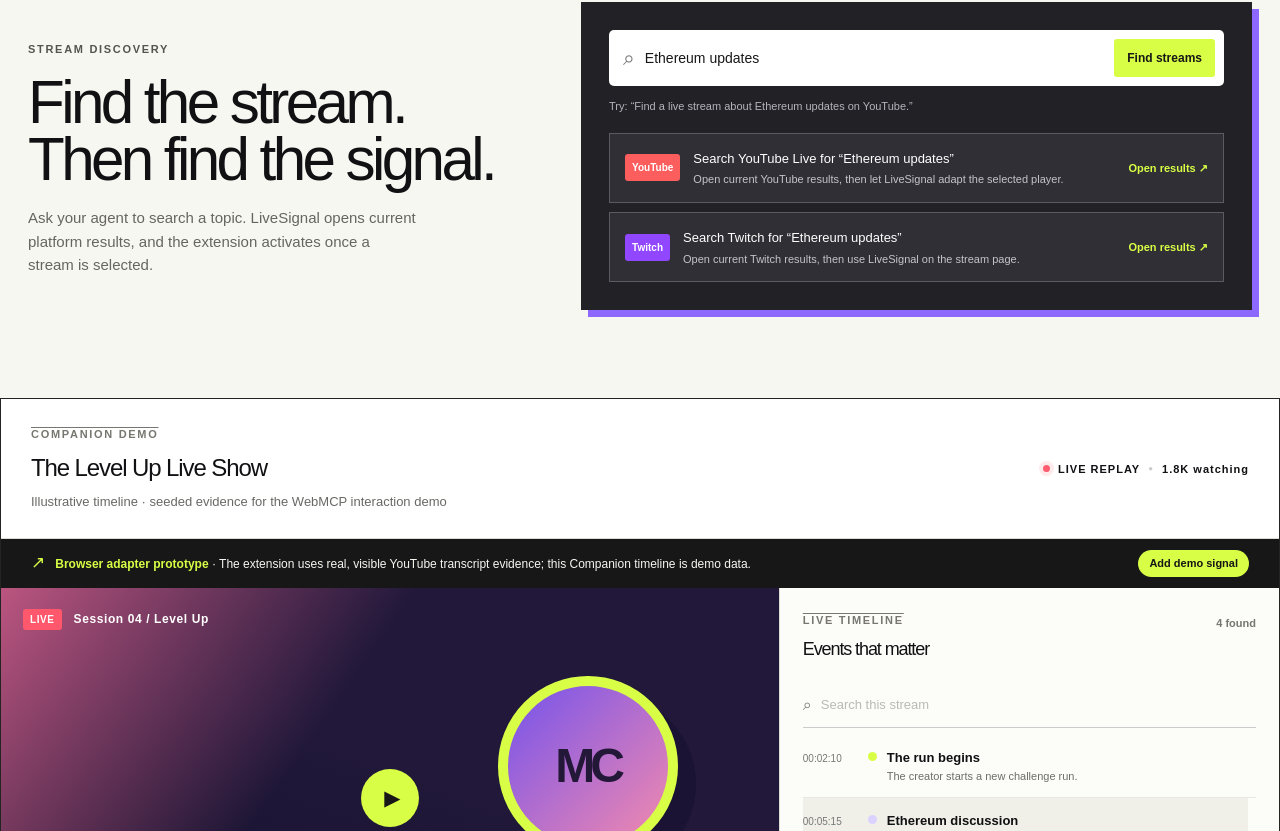
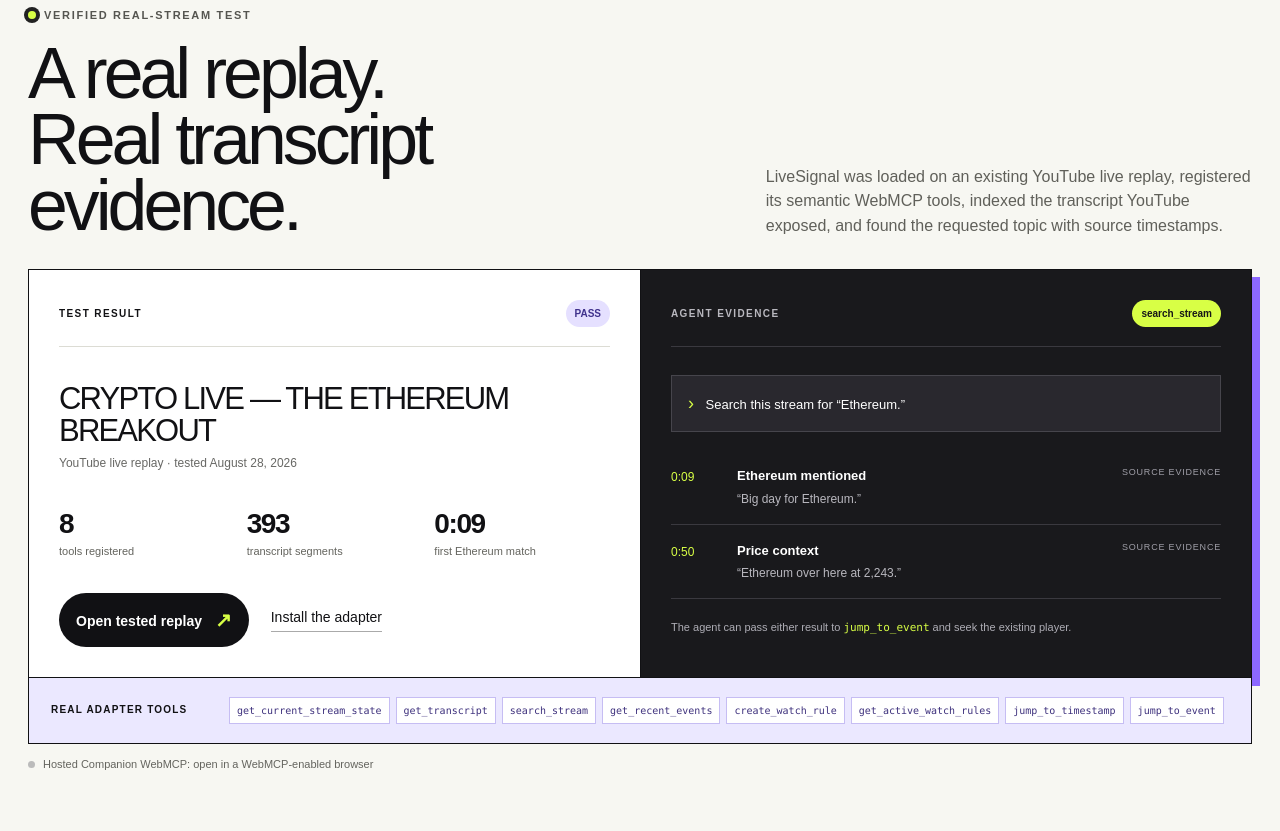
Before and after one commit to LiveSignal-webmcp/livesignal, a Next.js app: page / in a window 1280 px wide. Shown: the part 789-1620 px from the top of the page. Built offline with nearby package versions, Linux system fonts and the light colour scheme.

Commit message:
Lead site with verified real-stream proof

```diff
--- a/app/page.tsx
+++ b/app/page.tsx
@@ -3,6 +3,7 @@
 import { useEffect, useMemo, useRef, useState } from "react";
 import "./adapter.css";
 import "./discovery.css";
+import "./proof.css";
 
 type StreamEvent = {
   id: string;
@@ -15,6 +16,10 @@
 };
 
 type StreamSearch = { id: "youtube" | "twitch"; platform: string; title: string; detail: string; url: string };
+
+const VERIFIED_REPLAY_URL = "https://www.youtube.com/watch?v=BREmL2qYfYM";
+const REPOSITORY_URL = "https://github.com/LiveSignal-webmcp/livesignal";
+const VERIFIED_TOOLS = ["get_current_stream_state", "get_transcript", "search_stream", "get_recent_events", "create_watch_rule", "get_active_watch_rules", "jump_to_timestamp", "jump_to_event"];
 
 function makeStreamSearches(query: string): StreamSearch[] {
   const topic = query.trim() || "live streams";
@@ -46,6 +51,7 @@
   const [detectedEvent, setDetectedEvent] = useState<StreamEvent | null>(null);
   const [discoveryQuery, setDiscoveryQuery] = useState("Ethereum updates");
   const [selectedSearchId, setSelectedSearchId] = useState<StreamSearch["id"] | null>(null);
+  const [registrationStatus, setRegistrationStatus] = useState<"checking" | "registered" | "unavailable" | "error">("checking");
   const registered = useRef(false);
   const streamEvents = useMemo(() => detectedEvent ? [...events, detectedEvent] : events, [detectedEvent]);
   const selected = streamEvents.find((event) => event.id === selectedId) ?? events[0];
@@ -77,11 +83,16 @@
 
   useEffect(() => {
     const page = document as ModelContextDocument;
-    if (!page.modelContext || registered.current) return;
+    if (!page.modelContext) {
+      setRegistrationStatus("unavailable");
+      return;
+    }
+    if (registered.current) return;
     registered.current = true;
+    const registrations: Promise<void>[] = [];
     const tool = (name: string, description: string, execute: (input: Record<string, unknown>) => unknown, inputSchema?: object) =>
-      page.modelContext?.registerTool({ name, description, inputSchema, execute }).catch(() => undefined);
-    tool("get_stream_info", "Returns the current stream title, creator, status, and available source evidence.", () => ({ title: "The Level Up Live Show", creator: "Maya Chen", status: "live replay", currentEvent: liveState.current.selected.title, adapter: "LiveSignal browser adapter" }));
+      registrations.push(page.modelContext!.registerTool({ name, description, inputSchema, execute }));
+    tool("get_stream_info", "Returns the verified real-stream test, source URL, adapter status, and available evidence.", () => ({ title: "CRYPTO LIVE - THE ETHEREUM BREAKOUT", creator: "Jordan Camirand", status: "verified YouTube live replay test", sourceUrl: VERIFIED_REPLAY_URL, currentEvidence: liveState.current.selected.title, adapter: "LiveSignal browser adapter" }));
     tool("get_recent_events", "Returns the latest timestamped livestream events with evidence.", () => liveState.current.events);
     tool("search_stream", "Searches event titles, summaries, and transcript evidence for a topic or phrase.", (input) => {
       const search = String(input.query ?? "").toLowerCase();
@@ -110,6 +121,7 @@
       openStreamSearch(source);
       return { ok: true, platform: source.platform, url: source.url, nextStep: "Open a result, then use the LiveSignal extension on the stream player." };
     }, { type: "object", properties: { query: { type: "string", description: "The live-stream topic to search for." }, platform: { type: "string", enum: ["youtube", "twitch"], description: "Platform whose results page should open." } }, required: ["query"] });
+    Promise.all(registrations).then(() => setRegistrationStatus("registered")).catch(() => setRegistrationStatus("error"));
   // WebMCP tools deliberately register once for the active stream page.
   // eslint-disable-next-line react-hooks/exhaustive-deps
   }, []);
@@ -117,7 +129,7 @@
   return <main>
     <nav className="topbar" aria-label="Primary navigation">
       <a className="brand" href="#top" aria-label="LiveSignal home"><span className="brand-mark" />LiveSignal</a>
-      <div className="nav-links"><a href="#discover">Discover</a><a href="#watch">Watch</a><a href="#events">Events</a><a href="#how-it-works">How it works</a></div>
+      <div className="nav-links"><a href="#verified-test">Real test</a><a href="#discover">Discover</a><a href="#watch">Workflow</a><a href="#how-it-works">How it works</a></div>
       <a className="outline-button" href="#how-it-works">How it works</a>
     </nav>
 
@@ -125,8 +137,33 @@
       <div className="eyebrow"><span className="live-dot" /> LIVE INTELLIGENCE</div>
       <h1>Live video, <em>without</em><br />the watch time.</h1>
       <p>LiveSignal turns streams into evidence-backed events. Ask an agent what happened, what matters, and where to find it.</p>
-      <div className="hero-actions"><a className="primary-button" href="#watch">Explore the live demo <span>→</span></a><a className="text-button" href="#how-it-works">See how it works</a></div>
+      <div className="hero-actions"><a className="primary-button" href="#verified-test">View the real test <span>→</span></a><a className="text-button" href={VERIFIED_REPLAY_URL} target="_blank" rel="noreferrer">Open source replay ↗</a></div>
       <div className="signal-line" aria-hidden="true"><i /><i /><i /><i /><i /><i /><i /><i /><i /></div>
+    </section>
+
+    <section className="verified-test" id="verified-test" aria-labelledby="verified-title">
+      <div className="verified-heading">
+        <div><p className="eyebrow"><span className="verified-dot" /> VERIFIED REAL-STREAM TEST</p><h2 id="verified-title">A real replay.<br />Real transcript evidence.</h2></div>
+        <p>LiveSignal was loaded on an existing YouTube live replay, registered its semantic WebMCP tools, indexed the transcript YouTube exposed, and found the requested topic with source timestamps.</p>
+      </div>
+      <div className="verified-grid">
+        <article className="proof-card proof-summary">
+          <div className="proof-card-top"><span>TEST RESULT</span><b>PASS</b></div>
+          <h3>CRYPTO LIVE — THE ETHEREUM BREAKOUT</h3>
+          <p className="proof-source">YouTube live replay · tested August 28, 2026</p>
+          <div className="proof-stats"><span><strong>8</strong>tools registered</span><span><strong>393</strong>transcript segments</span><span><strong>0:09</strong>first Ethereum match</span></div>
+          <div className="proof-actions"><a className="primary-button" href={VERIFIED_REPLAY_URL} target="_blank" rel="noreferrer">Open tested replay <span>↗</span></a><a className="text-button" href={`${REPOSITORY_URL}#try-the-real-youtube-path`} target="_blank" rel="noreferrer">Install the adapter</a></div>
+        </article>
+        <article className="proof-card proof-output">
+          <div className="proof-card-top"><span>AGENT EVIDENCE</span><b>search_stream</b></div>
+          <p className="prompt-line"><span>›</span> Search this stream for “Ethereum.”</p>
+          <div className="match-line"><time>0:09</time><span><b>Ethereum mentioned</b><small>“Big day for Ethereum.”</small></span><em>source evidence</em></div>
+          <div className="match-line"><time>0:50</time><span><b>Price context</b><small>“Ethereum over here at 2,243.”</small></span><em>source evidence</em></div>
+          <p className="proof-footnote">The agent can pass either result to <code>jump_to_event</code> and seek the existing player.</p>
+        </article>
+      </div>
+      <div className="tool-strip"><span>REAL ADAPTER TOOLS</span><div>{VERIFIED_TOOLS.map((toolName) => <code key={toolName}>{toolName}</code>)}</div></div>
+      <p className={`webmcp-check ${registrationStatus}`}><span /> Hosted Companion WebMCP: {registrationStatus === "registered" ? "tools registered" : registrationStatus === "unavailable" ? "open in a WebMCP-enabled browser" : registrationStatus === "error" ? "registration failed" : "checking support"}</p>
     </section>
 
     <section className="discovery" id="discover" aria-label="Find a livestream to monitor">
@@ -135,8 +172,8 @@
     </section>
 
     <section className="workspace" id="watch" aria-label="Live stream monitoring demo">
-      <div className="stream-header"><div><p className="overline">COMPANION DEMO</p><h2>The Level Up Live Show</h2><p className="muted">Illustrative timeline · seeded evidence for the WebMCP interaction demo</p></div><div className="stream-status"><span className="live-dot" /> LIVE REPLAY <b>●</b> 1.8K watching</div></div>
-      <div className="adapter-bar"><span className="adapter-icon">↗</span><span><b>Browser adapter prototype</b> · The extension uses real, visible YouTube transcript evidence; this Companion timeline is demo data.</span><button type="button" onClick={() => triggerWatchEvent()}>Add demo signal</button></div>
+      <div className="stream-header"><div><p className="overline">ILLUSTRATIVE WORKFLOW</p><h2>How evidence becomes an answer</h2><p className="muted">Interactive product preview · sample interface data, not stream extraction</p></div><div className="stream-status"><span className="preview-dot" /> INTERACTION PREVIEW</div></div>
+      <div className="adapter-bar"><span className="adapter-icon">↗</span><span><b>The verified result is above.</b> This secondary workspace demonstrates how a person reviews evidence, events, and watch rules after the adapter responds.</span><button type="button" onClick={() => triggerWatchEvent()}>Simulate signal</button></div>
       {detectedEvent && <button className="signal-notice" type="button" onClick={() => selectEvent(detectedEvent)}><span className="live-dot" /><span><b>New signal: {detectedEvent.title}</b><small>{detectedEvent.time} · View matching evidence</small></span><strong>Show →</strong></button>}
       <div className="monitor-grid">
         <div className="player-panel" aria-label="Stream player">
--- /dev/null
+++ b/app/proof.css
@@ -0,0 +1,169 @@
+.verified-test {
+  max-width: 1310px;
+  margin: 0 auto 96px;
+  padding: 0 28px;
+  scroll-margin-top: 100px;
+}
+
+.verified-heading {
+  display: grid;
+  grid-template-columns: 1.15fr .85fr;
+  gap: 80px;
+  align-items: end;
+  margin-bottom: 30px;
+}
+
+.verified-heading h2 {
+  font-size: clamp(42px, 5.6vw, 78px);
+  line-height: .92;
+  letter-spacing: -4px;
+  margin: 15px 0 0;
+}
+
+.verified-heading > p {
+  max-width: 500px;
+  margin: 0;
+  color: #60605a;
+  font-size: 16px;
+  line-height: 1.55;
+}
+
+.verified-dot {
+  width: 8px;
+  height: 8px;
+  border-radius: 50%;
+  background: var(--lime);
+  box-shadow: 0 0 0 4px #222;
+  display: inline-block;
+}
+
+.verified-grid {
+  display: grid;
+  grid-template-columns: 1fr 1fr;
+  border: 1px solid var(--ink);
+  box-shadow: 8px 8px 0 var(--purple);
+}
+
+.proof-card {
+  padding: 30px;
+  background: #fff;
+  min-height: 350px;
+}
+
+.proof-card + .proof-card { border-left: 1px solid var(--ink); }
+
+.proof-card-top {
+  display: flex;
+  justify-content: space-between;
+  align-items: center;
+  padding-bottom: 19px;
+  border-bottom: 1px solid var(--line);
+  font-size: 10px;
+  font-weight: 800;
+  letter-spacing: 1.4px;
+}
+
+.proof-card-top b {
+  color: #3f318c;
+  background: #e5e0ff;
+  border-radius: 99px;
+  padding: 6px 9px;
+  letter-spacing: 0;
+}
+
+.proof-summary h3 {
+  max-width: 480px;
+  margin: 36px 0 8px;
+  font-size: 31px;
+  line-height: 1.02;
+  letter-spacing: -1.8px;
+}
+
+.proof-source { font-size: 12px; color: var(--muted); margin: 0; }
+
+.proof-stats {
+  display: grid;
+  grid-template-columns: repeat(3, 1fr);
+  gap: 12px;
+  margin: 34px 0;
+}
+
+.proof-stats span { font-size: 11px; color: #64645e; line-height: 1.25; }
+.proof-stats strong { display: block; color: var(--ink); font-size: 28px; letter-spacing: -1.4px; margin-bottom: 4px; }
+.proof-actions { display: flex; align-items: center; gap: 22px; }
+.proof-actions .primary-button { padding: 12px 17px; }
+.proof-output { background: #19191c; color: #fff; }
+.proof-output .proof-card-top { border-color: #3a393f; color: #b9b8bf; }
+.proof-output .proof-card-top b { background: var(--lime); color: #171717; }
+
+.prompt-line {
+  margin: 28px 0 18px;
+  padding: 14px 16px;
+  background: #29282e;
+  border: 1px solid #46454c;
+  font-size: 13px;
+}
+
+.prompt-line span { color: var(--lime); font-size: 18px; margin-right: 8px; }
+
+.match-line {
+  display: grid;
+  grid-template-columns: 52px 1fr auto;
+  gap: 14px;
+  align-items: start;
+  padding: 16px 0;
+  border-bottom: 1px solid #3a393f;
+}
+
+.match-line time { font-family: var(--font-geist-mono); color: var(--lime); font-size: 12px; padding-top: 2px; }
+.match-line b { font-size: 13px; display: block; }
+.match-line small { font-size: 12px; color: #b9b8bf; display: block; margin-top: 4px; }
+.match-line em { font-style: normal; color: #9f9ea7; font-size: 9px; text-transform: uppercase; letter-spacing: .8px; }
+.proof-footnote { font-size: 11px; color: #aeadb5; line-height: 1.5; margin: 20px 0 0; }
+.proof-footnote code { color: var(--lime); }
+
+.tool-strip {
+  display: grid;
+  grid-template-columns: 160px 1fr;
+  gap: 18px;
+  align-items: start;
+  padding: 19px 22px;
+  background: #ebe8ff;
+  border: 1px solid var(--ink);
+  border-top: 0;
+}
+
+.tool-strip > span { font-size: 10px; font-weight: 800; letter-spacing: 1.2px; padding-top: 5px; }
+.tool-strip > div { display: flex; flex-wrap: wrap; gap: 6px; }
+.tool-strip code { background: #fff; border: 1px solid #c6bdf3; padding: 5px 7px; font-size: 10px; color: #3e317d; }
+
+.webmcp-check {
+  display: flex;
+  gap: 8px;
+  align-items: center;
+  margin: 12px 0 0;
+  font-size: 11px;
+  color: #64645e;
+}
+
+.webmcp-check span { width: 7px; height: 7px; border-radius: 50%; background: #bbb; }
+.webmcp-check.registered span { background: #62b655; box-shadow: 0 0 0 3px rgba(98,182,85,.14); }
+.webmcp-check.error span { background: #e35665; }
+.preview-dot { width: 7px; height: 7px; border-radius: 50%; background: var(--purple); box-shadow: 0 0 0 4px rgba(140,104,255,.13); display: inline-block; }
+
+@media (max-width: 800px) {
+  .verified-test { margin-bottom: 68px; padding: 0 20px; }
+  .verified-heading { grid-template-columns: 1fr; gap: 20px; }
+  .verified-heading h2 { letter-spacing: -2.8px; }
+  .verified-grid { grid-template-columns: 1fr; box-shadow: 4px 4px 0 var(--purple); }
+  .proof-card { padding: 22px; min-height: auto; }
+  .proof-card + .proof-card { border-left: 0; border-top: 1px solid var(--ink); }
+  .proof-summary h3 { font-size: 25px; margin-top: 27px; }
+  .proof-stats { gap: 8px; }
+  .proof-stats strong { font-size: 23px; }
+  .proof-actions { align-items: flex-start; flex-direction: column; gap: 14px; }
+  .match-line { grid-template-columns: 44px 1fr; }
+  .match-line em { display: none; }
+  .tool-strip { grid-template-columns: 1fr; }
+  .tool-strip > div { max-height: 112px; overflow: hidden; }
+}
```
Also changed, not shown: 1 other file (tests, documents, lock files or other folders).
